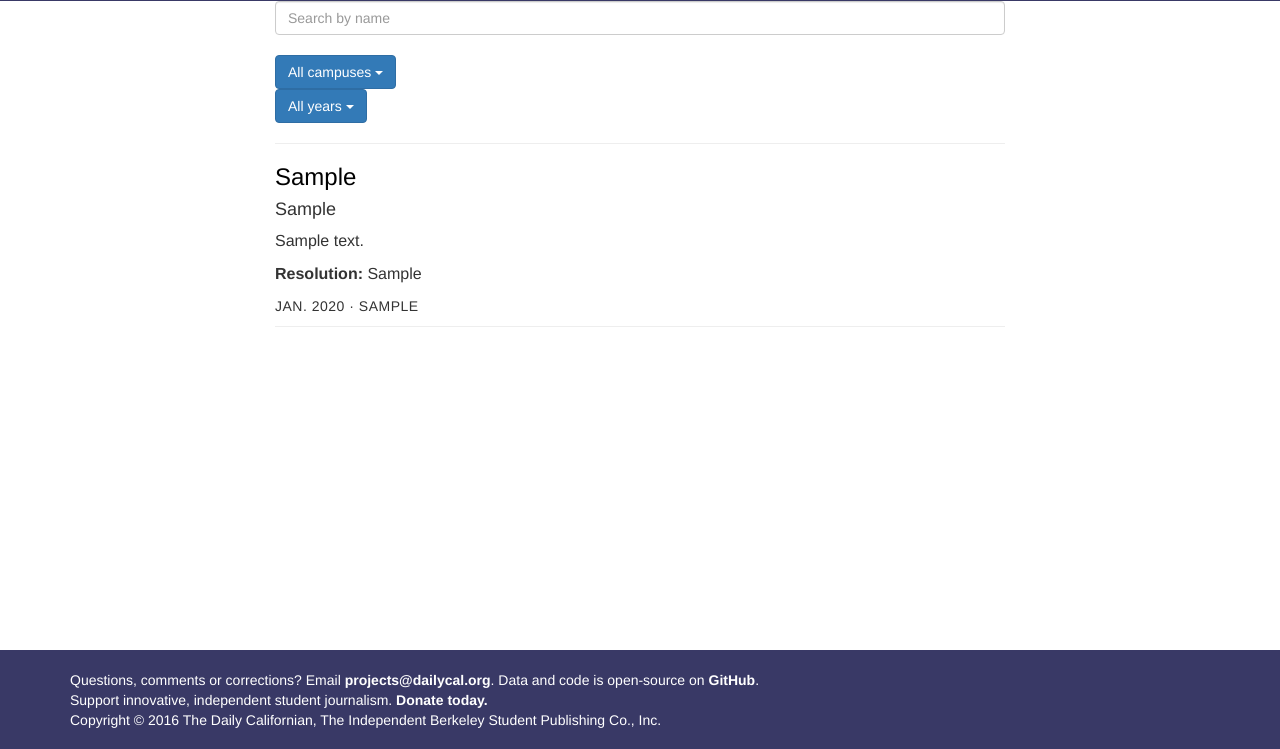
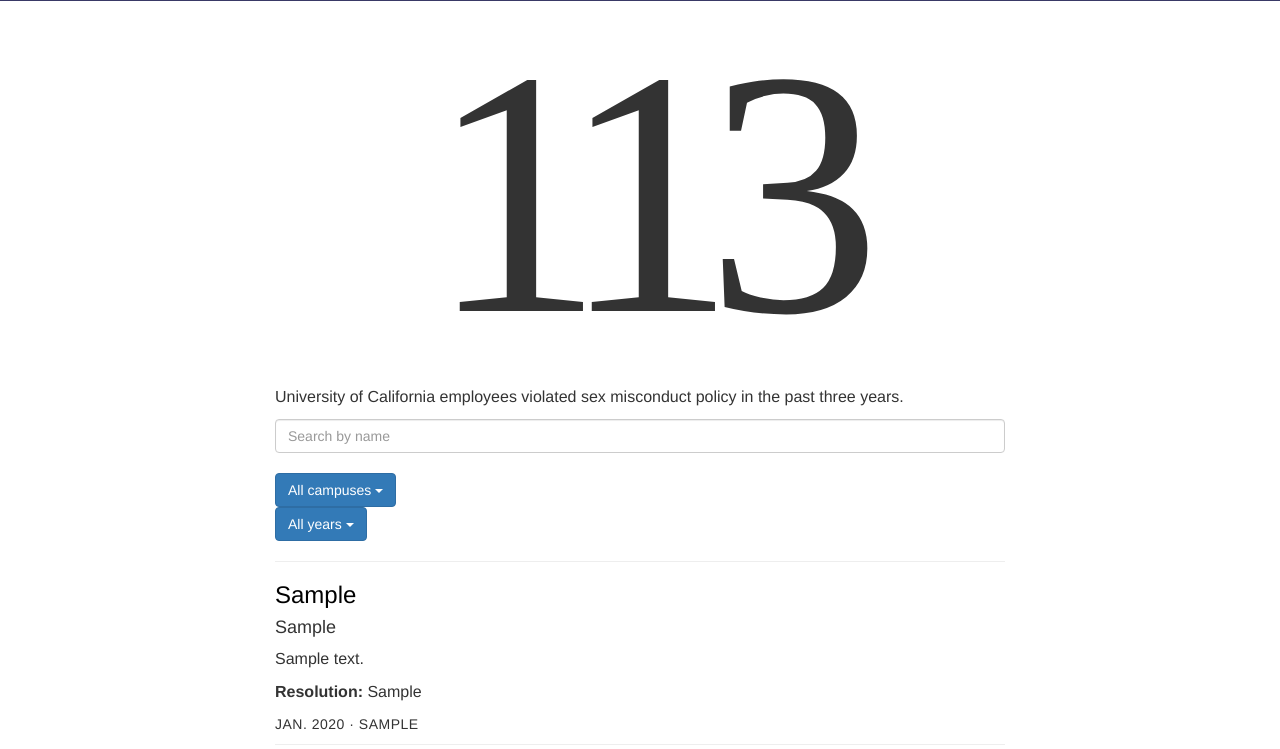
Before and after one commit to dailycal-projects/misconduct, a Django app: template misconduct/templates/misconduct/case_list.html in a window 1280 px wide. Shown: the part 50-799 px from the top of the page. Run offline with Django 3.2, Linux system fonts and the light colour scheme; the template is opened without the code that fills it: values that come from a table or form of the project are taken from there, others are empty; tables that the repository leaves empty hold one stand-in row (values such as "Sample post"); some libraries are stand-ins or nearby versions.

Commit message:
added big number

```diff
--- a/misconduct/templates/misconduct/case_list.html
+++ b/misconduct/templates/misconduct/case_list.html
@@ -3,6 +3,8 @@
 
 {% block content %}
 <div class="col-md-8 col-md-offset-2">
+<h1>113</h1>
+<p id="info">University of California employees violated sex misconduct policy in the past three years.</p>
 
 <div id="list-wrapper">
 <input class="search form-control" placeholder="Search by name" />
@@ -69,6 +71,18 @@
 
 {% block extra-css %}
 <style>
+h1 {
+	text-align: center;
+	margin: auto;
+	font-family: "Times New Roman", Times, serif;
+	font-size: 350px;
+	letter-spacing: -30px;
+}
+
+#info {
+
+}
+
 h3 a {
 	color: #000;
 }
@@ -84,6 +98,7 @@
 	text-transform: uppercase;
 	letter-spacing: .5px;
 }
+
 </style>
 {% endblock %}
 
```
